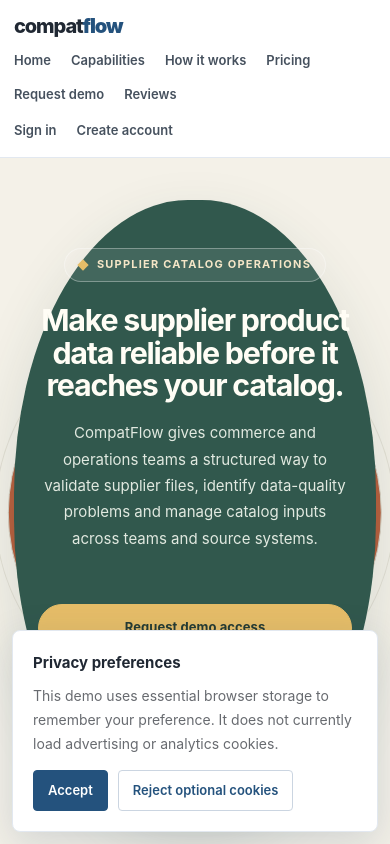
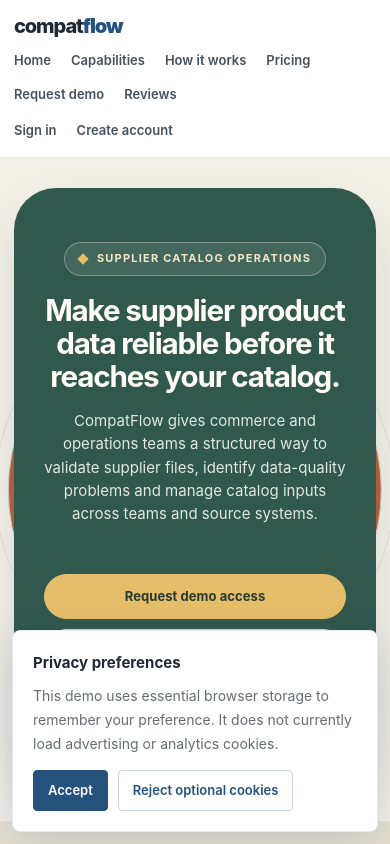
Before and after one commit to Revanth6699/compat-flow, a Next.js app in the folder frontend/: page / in a window 390 px wide. Shown: the top 844 px of the page. Built offline with nearby package versions, Linux system fonts and the light colour scheme; no server answers.

Commit message:
Fix CompatFlow homepage hero alignment

```diff
--- a/frontend/app/globals.css
+++ b/frontend/app/globals.css
@@ -1766,3 +1766,101 @@ button:disabled, .button:disabled {
   .home-page .home-hero-copy{min-height:600px;padding:48px 24px}
   .home-page .home-hero-actions .button{width:100%}
 }
+
+
+/* Alignment correction: constrain the hero content to the circle's true inner area. */
+.home-page .home-hero{
+  box-sizing:border-box;
+  min-height:calc(100svh - 82px);
+  padding:48px 20px;
+}
+.home-page .home-hero-grid{
+  box-sizing:border-box;
+  width:100%;
+  max-width:none;
+  min-width:0;
+  margin:0;
+  padding:0;
+}
+.home-page .home-hero-copy{
+  box-sizing:border-box;
+  flex:0 1 auto;
+  width:min(680px,76vw);
+  height:auto;
+  min-height:0;
+  aspect-ratio:1 / 1;
+  padding:clamp(42px,5.2vw,72px);
+  gap:0;
+  overflow:hidden;
+  border-radius:50%;
+}
+.home-page .home-hero-copy .eyebrow{
+  flex:0 0 auto;
+  margin:0 auto 18px;
+  max-width:100%;
+  white-space:nowrap;
+}
+.home-page .home-hero-copy h1{
+  width:100%;
+  max-width:470px;
+  margin:0 auto 16px;
+  font-size:clamp(2rem,3vw,3rem);
+  line-height:1.1;
+  overflow-wrap:normal;
+  hyphens:none;
+}
+.home-page .home-hero-description{
+  width:100%;
+  max-width:440px;
+  margin:0 auto 20px;
+  line-height:1.55;
+}
+.home-page .home-hero-actions{
+  width:100%;
+  display:flex;
+  flex-wrap:wrap;
+  justify-content:center;
+  align-items:center;
+  gap:10px;
+}
+.home-page .home-hero-actions .button{
+  display:inline-flex;
+  justify-content:center;
+  align-items:center;
+  min-height:44px;
+  padding:11px 18px;
+  white-space:normal;
+  text-align:center;
+}
+.home-page .home-hero-note{
+  width:100%;
+  max-width:390px;
+  margin:14px auto 0;
+  line-height:1.45;
+}
+@media(max-width:900px){
+  .home-page .home-hero{min-height:auto;padding:44px 18px 58px}
+  .home-page .home-hero-copy{
+    width:min(640px,88vw);
+    padding:clamp(40px,6vw,64px);
+  }
+  .home-page .home-hero-copy h1{font-size:clamp(1.9rem,4.5vw,2.65rem)}
+}
+@media(max-width:620px){
+  .home-page .home-hero{padding:30px 14px 44px}
+  .home-page .home-hero-copy{
+    width:min(94vw,520px);
+    aspect-ratio:auto;
+    min-height:0;
+    padding:54px 30px;
+    border-radius:42px;
+    overflow:visible;
+  }
+  .home-page .home-hero-copy h1{
+    max-width:420px;
+    font-size:clamp(1.85rem,7vw,2.35rem);
+    line-height:1.12;
+  }
+  .home-page .home-hero-description{max-width:390px}
+  .home-page .home-hero-note{max-width:350px}
+}
```
